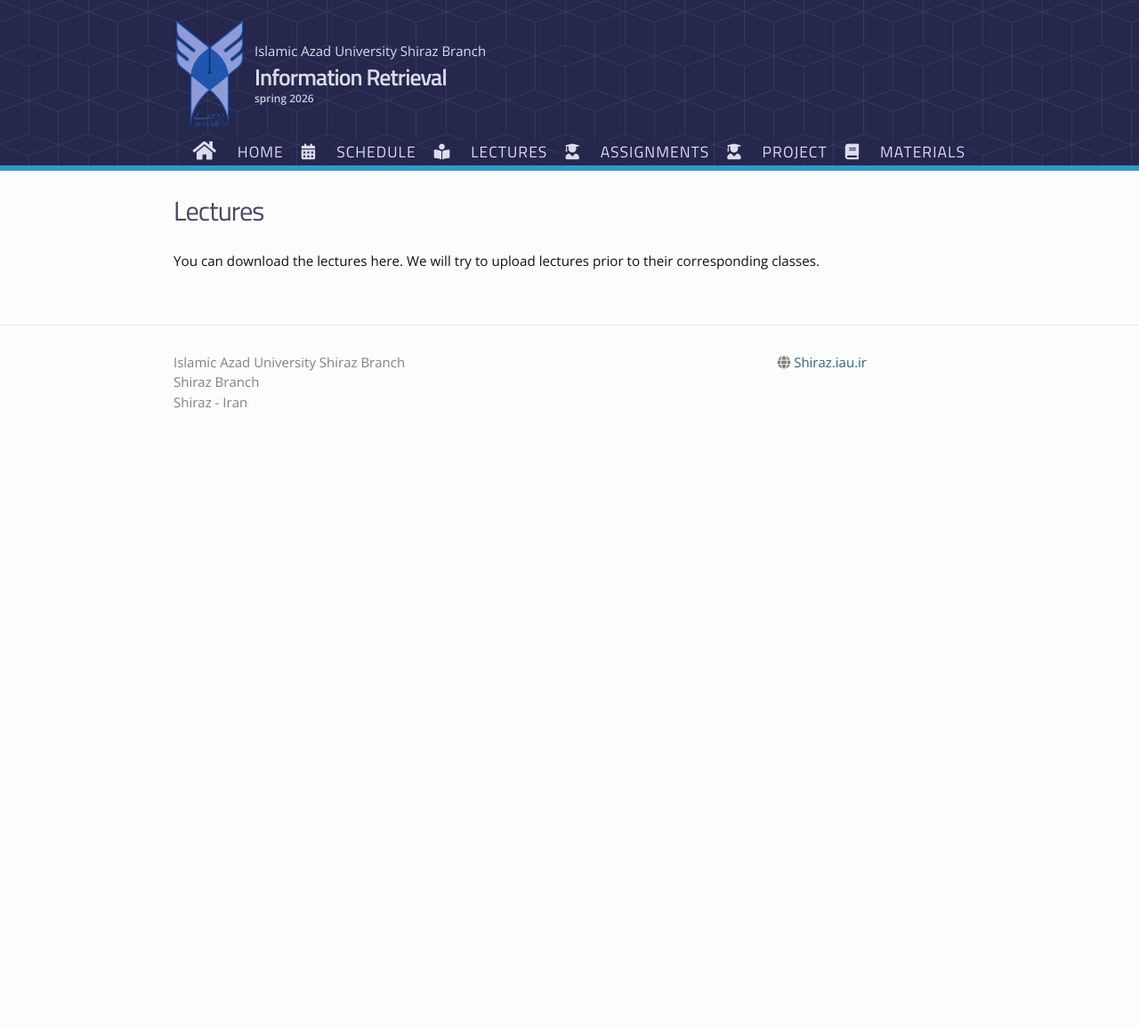
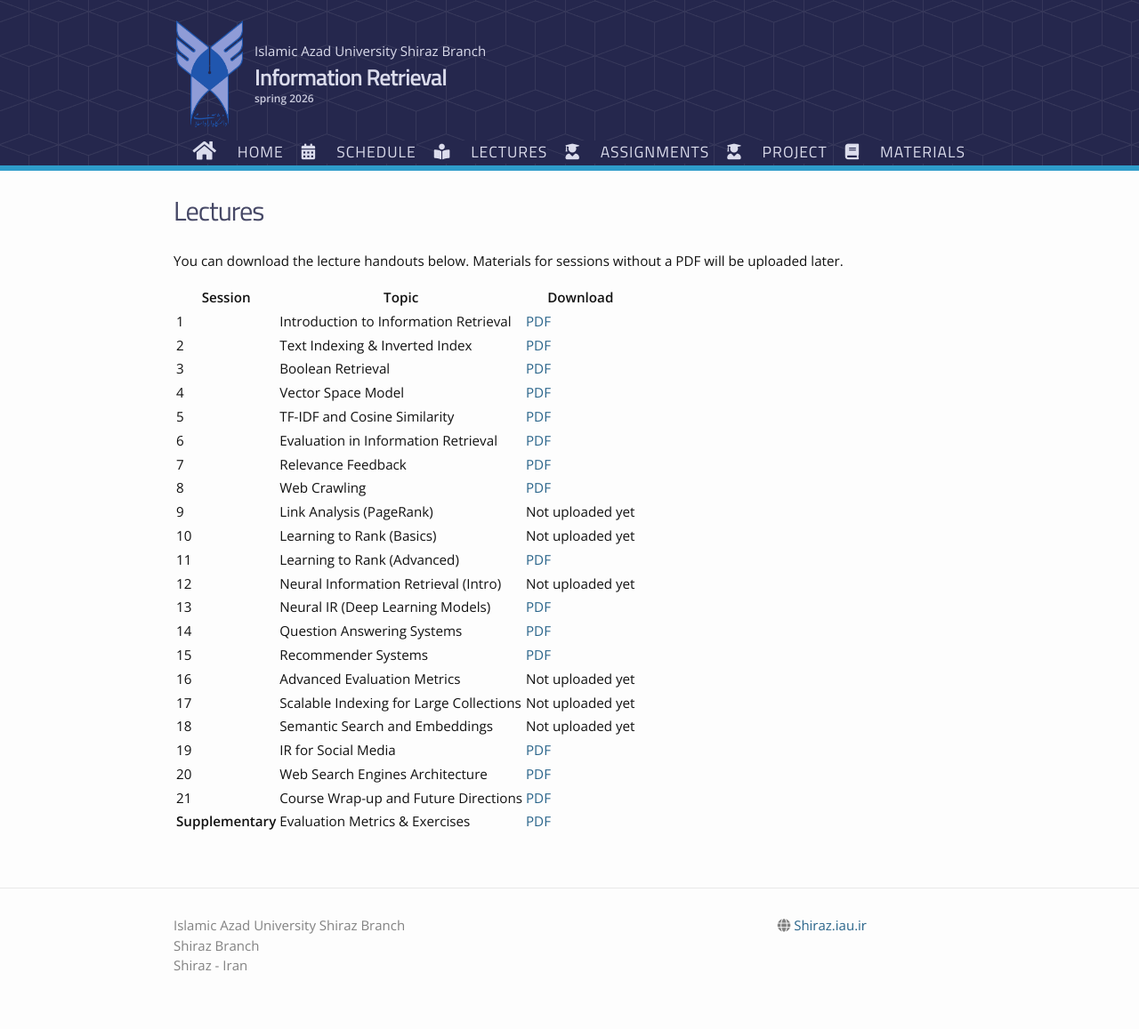
Before and after one commit to ir-spring2026/ir-spring2026.github.io, a Jekyll site: the page built from lectures.md, in a window 1280 px wide. Shown: the whole page at 89% size. Built offline with Jekyll 4.4.1, drawn with Linux system fonts in a browser that asks for light colours; nearby versions of some CDN libraries; before the commit the page ends 900 px from its top, so only the background shows below that.

Commit message:
Update lectures.md

```diff
--- a/lectures.md
+++ b/lectures.md
@@ -3,4 +3,30 @@ layout: lectures
 title: Lectures
 permalink: /lectures/
 ---
-You can download the lectures here. We will try to upload lectures prior to their corresponding classes.
+
+You can download the lecture handouts below. Materials for sessions without a PDF will be uploaded later.
+
+| Session | Topic | Download |
+|---------|-------|----------|
+| 1 | Introduction to Information Retrieval | [PDF]({{ site.baseurl }}/static_files/lectures/ch1.pdf) |
+| 2 | Text Indexing & Inverted Index | [PDF]({{ site.baseurl }}/static_files/lectures/ch2.pdf) |
+| 3 | Boolean Retrieval | [PDF]({{ site.baseurl }}/static_files/lectures/ch3.pdf) |
+| 4 | Vector Space Model | [PDF]({{ site.baseurl }}/static_files/lectures/ch4.pdf) |
+| 5 | TF-IDF and Cosine Similarity | [PDF]({{ site.baseurl }}/static_files/lectures/ch5.pdf) |
+| 6 | Evaluation in Information Retrieval | [PDF]({{ site.baseurl }}/static_files/lectures/ch6.pdf) |
+| 7 | Relevance Feedback | [PDF]({{ site.baseurl }}/static_files/lectures/ch7.pdf) |
+| 8 | Web Crawling | [PDF]({{ site.baseurl }}/static_files/lectures/ch8.pdf) |
+| 9 | Link Analysis (PageRank) | Not uploaded yet |
+| 10 | Learning to Rank (Basics) | Not uploaded yet |
+| 11 | Learning to Rank (Advanced) | [PDF]({{ site.baseurl }}/static_files/lectures/ch11.pdf) |
+| 12 | Neural Information Retrieval (Intro) | Not uploaded yet |
+| 13 | Neural IR (Deep Learning Models) | [PDF]({{ site.baseurl }}/static_files/lectures/ch13.pdf) |
+| 14 | Question Answering Systems | [PDF]({{ site.baseurl }}/static_files/lectures/Ch14.pdf) |
+| 15 | Recommender Systems | [PDF]({{ site.baseurl }}/static_files/lectures/Ch15.pdf) |
+| 16 | Advanced Evaluation Metrics | Not uploaded yet |
+| 17 | Scalable Indexing for Large Collections | Not uploaded yet |
+| 18 | Semantic Search and Embeddings | Not uploaded yet |
+| 19 | IR for Social Media | [PDF]({{ site.baseurl }}/static_files/lectures/Ch19.pdf) |
+| 20 | Web Search Engines Architecture | [PDF]({{ site.baseurl }}/static_files/lectures/Ch20.pdf) |
+| 21 | Course Wrap-up and Future Directions | [PDF]({{ site.baseurl }}/static_files/lectures/Ch21.pdf) |
+| **Supplementary** | Evaluation Metrics & Exercises | [PDF]({{ site.baseurl }}/static_files/lectures/metrics+ex.pdf) |
```
